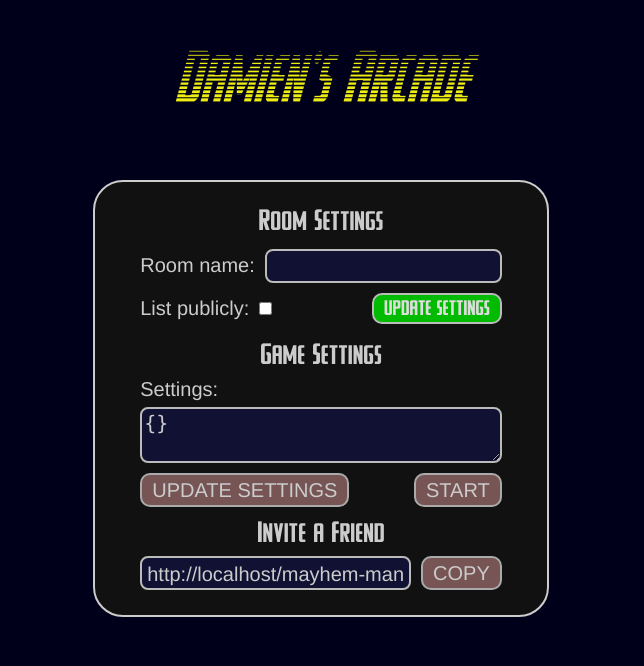
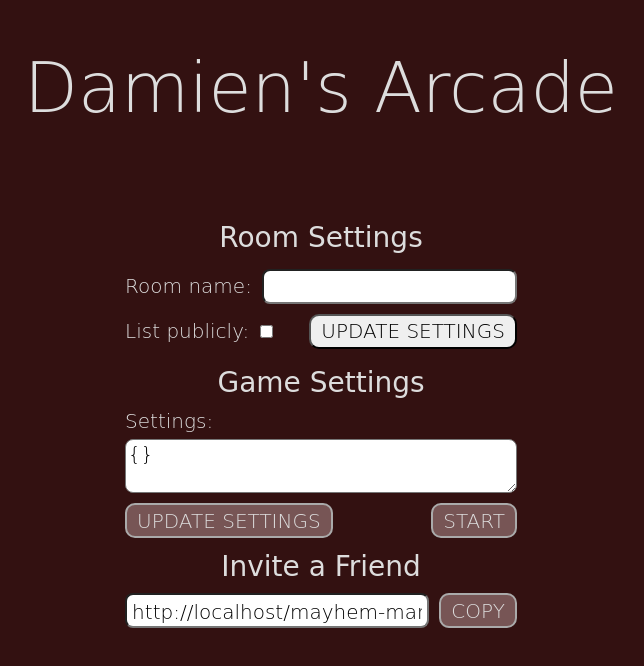
Before and after one commit to damiensnyder/damiens-arcade, a SvelteKit app: page /mayhem-manager/1 in a window 1280 px wide. Shown: the top 666 px of the page, without its empty margins (319-963 px from the left). Built offline with nearby package versions, Linux system fonts and the light colour scheme; no server answers.

Commit message:
separate css themes out of global

```diff
--- a/src/lib/tourney/bracket.svelte
+++ b/src/lib/tourney/bracket.svelte
@@ -28,14 +28,14 @@
     width: 6rem;
     padding: 0.5rem;
     text-align: right;
-    border-right: 2px solid var(--bg-fun-1);
+    border-right: 2px solid var(--bg-1);
     overflow: hidden;
     white-space: nowrap;
     text-overflow: ellipsis;
   }
 
   .tbd {
-    color: var(--text-fun-2);
+    color: var(--text-2);
     font-style: italic;
   }
 </style>
--- a/src/lib/tourney/fighter-battle-info.svelte
+++ b/src/lib/tourney/fighter-battle-info.svelte
@@ -37,8 +37,8 @@
     flex: 1;
     align-self: stretch;
     margin-top: 0.5rem;
-    background-color: var(--bg-fun-4);
-    border: 2px solid var(--bg-fun-1);
+    background-color: var(--bg-4);
+    border: 2px solid var(--bg-1);
     border-radius: 0.75rem;
   }
 
--- a/src/lib/tourney/midgame.svelte
+++ b/src/lib/tourney/midgame.svelte
@@ -93,8 +93,8 @@
     justify-content: stretch;
     align-items: stretch;
 
-    background-color: var(--bg-fun-1);
-    color: var(--text-fun-1);
+    background-color: var(--bg-1);
+    color: var(--text-1);
     font-family: var(--font-fun);
 }
 
@@ -108,9 +108,9 @@
     margin: 1rem 2rem 2rem 2rem;
     justify-content: space-evenly;
     align-items: stretch;
-    background-color: var(--bg-fun-3);
+    background-color: var(--bg-3);
     border-radius: 1.5rem;
-    border: 3px solid var(--bg-fun-2);
+    border: 3px solid var(--bg-2);
   }
 
   h2 {
--- a/src/lib/tourney/watch-fight.svelte
+++ b/src/lib/tourney/watch-fight.svelte
@@ -198,9 +198,9 @@
 
   .arena {
     position: relative;
-    border: 2px solid var(--text-fun-3);
+    border: 2px solid var(--text-3);
     border-radius: 20%;
-    background-color: var(--bg-fun-2);
+    background-color: var(--bg-2);
     flex: 2;
     margin-right: 2rem;
     aspect-ratio: 1;
@@ -222,7 +222,7 @@
     position: absolute;
     text-align: center;
     width: 0;
-    color: var(--text-fun-1);
+    color: var(--text-1);
     z-index: 1500;
   }
 
--- a/src/routes/auction-tic-tac-toe/[roomCode]/+page.svelte
+++ b/src/routes/auction-tic-tac-toe/[roomCode]/+page.svelte
@@ -6,6 +6,7 @@ import { eventHandler as auctionTTTEventHandler, handleGamestate as handleAuctio
 import type { AuctionTTTAction, AuctionTTTEvent, AuctionTTTViewpoint } from "$lib/auction-tic-tac-toe/types";
 import EventLog from "$lib/event-log.svelte";
 import "../../../styles/global.css";
+import "../../../styles/techno.css";
 import Pregame from "$lib/auction-tic-tac-toe/pregame.svelte";
 import Midgame from "$lib/auction-tic-tac-toe/midgame.svelte";
 import Postgame from "$lib/auction-tic-tac-toe/postgame.svelte";
--- a/src/styles/fun.css
+++ b/src/styles/fun.css
@@ -1,47 +1,55 @@
 :root {
-  --bg-fun-1: #311;
-  --bg-fun-2: #755;
-  --bg-fun-3: #632;
-  --bg-fun-4: #521;
-  --text-fun-1: #ddd;
-  --text-fun-2: #aaa;
-  --text-fun-3: #111;
-  --text-fun-4: #d7d7d7;
-  --accent-fun-1: #e99;
-  --accent-fun-2: #633;
-  --accent-fun-3: #522;
+  --bg-1: #311;
+  --bg-2: #755;
+  --bg-3: #632;
+  --bg-4: #521;
+  --text-1: #ddd;
+  --text-2: #aaa;
+  --text-3: #111;
+  --text-4: #d7d7d7;
+  --accent-1: #e99;
+  --accent-2: #633;
+  --accent-3: #522;
 
-  --font-fun: "Comic Sans MS", "Chalkduster";
+  --font-main: "Comic Sans MS", "Chalkduster", handwriting;
+}
+
+html,
+body,
+#svelte {
+  background-color: var(--bg-1);
+  color: var(--text-1);
+  font-family: var(--font-main);
 }
 
 * {
- font-family: inherit;
+ font-family: var(--font-main);
 }
 
 button {
   font-family: inherit;
   color: inherit;
-  background-color: var(--bg-fun-2);
-  border-color: var(--text-fun-2);
+  background-color: var(--bg-2);
+  border: 2px solid var(--text-2);
 }
 
 button:hover,
 button:active {
-  background-color: var(--accent-fun-2);
+  background-color: var(--accent-2);
 }
 
 button:hover {
-  color: var(--text-fun-4);
+  color: var(--text-4);
 }
 
 button:hover:active,
 button:active {
-  color: var(--text-fun-1);
+  color: var(--text-1);
 }
 
 h2 {
   font-weight: 600;
-  color: var(text-fun-2);
+  color: var(text-2);
 }
 
 h3 {
@@ -85,7 +93,7 @@ select {
   width: fit-content;
   z-index: 1;
   padding: 0 1rem;
-  border: 2px solid var(--bg-fun-2);
+  border: 2px solid var(--bg-2);
   border-radius: 1rem;
-  background-color: var(--bg-fun-4);
+  background-color: var(--bg-4);
 }
--- a/src/styles/global.css
+++ b/src/styles/global.css
@@ -1,34 +1,3 @@
-@font-face {
-  font-family: "Watchtower Expanded";
-  src: url(/static/watchtowerexpand.woff2);
-}
-
-@font-face {
-  font-family: "Watchtower Gradient Italic";
-  src: url(/static/watchtowergradital.woff2);
-}
-
-:root {
-  --bg-1: #00001a;
-  --bg-2: #113;
-  --bg-3: #111;
-  --bg-4: #000;
-  --bg-5: #666;
-  --text-1: #ccc;
-  --text-2: #ddd;
-  --text-3: #bbb;
-  --text-4: #888;
-  --accent-1: #ee1;
-  --accent-2: #0b0;
-  --accent-3: #090;
-  --link: #585;
-
-  --font-main: Helvetica, sans-serif;
-  --font-title: "Watchtower Gradient Italic";
-  --font-subtitle: "Watchtower Expanded";
-  --font-mono: Menlo, monospace;
-}
-
 html,
 body,
 #svelte {
@@ -39,9 +8,6 @@ body,
   flex-flow: column;
   align-items: center;
 
-  background-color: var(--bg-1);
-  color: var(--text-1);
-  font-family: var(--font-main);
   font-size: 20px;
   font-weight: 300;
 }
@@ -66,21 +32,16 @@ form {
 }
 
 h1 {
-  color: var(--accent-1);
-  font-family: var(--font-title);
   font-size: 3.5rem;
   text-align: center;
 }
 
 h2 {
   margin: 0;
-  color: var(--text-2);
-  font-family: var(--font-subtitle);
   font-size: 2rem;
 }
 
 h3 {
-  font-family: var(--font-subtitle);
   font-size: 1.4rem;
   margin: 0.6rem 0 0.5rem;
 }
@@ -89,10 +50,7 @@ input[type=text],
 input[type=number] {
   min-width: 0;
   padding: 0.25rem;
-  border: 2px solid var(--text-3);
   border-radius: 0.4rem;
-  background-color: var(--bg-2);
-  color: var(--text-1);
   flex: 1 1 auto;
   margin: 0 0.5rem;
   padding: 0.25rem 0.25rem 0.1rem 0.25rem;
@@ -101,10 +59,7 @@ input[type=number] {
 select {
   min-width: 0;
   padding: 0.25rem;
-  border: 2px solid var(--text-3);
   border-radius: 0.4rem;
-  background-color: var(--bg-2);
-  color: var(--text-1);
   flex: 1 1 auto;
   margin: 0 0.5rem;
   padding: 0.25rem 0.25rem 0.1rem 0.25rem;
@@ -115,11 +70,7 @@ option {
 }
 
 textarea {
-  background-color: var(--bg-2);
-  color: var(--text-1);
-  border: 2px solid var(--text-3);
   border-radius: 0.4rem;
-  font-family: var(--font-mono);
 }
 
 button,
@@ -141,9 +92,7 @@ a {
   margin: 1rem 3.5rem;
   padding: 1.25rem 2.25rem;
   flex-flow: column;
-  border: 2px solid var(--text-1);
   border-radius: 1.5rem;
-  background-color: var(--bg-3);
 }
 
 button,
@@ -151,27 +100,20 @@ input[type="submit"] {
   padding: 0.18rem 0.5rem;
   margin-top: 1rem;
   justify-self: last baseline;
-  border: 2px solid var(--text-3);
   border-radius: 0.5rem;
 
-  font-family: var(--font-subtitle);
   font-size: 1rem;
-  color: var(--text-2);
-  background-color: var(--accent-2);
   transition: color 0.05s ease-in-out;
   transition: background-color 0.05s ease-in-out;
 }
 
 button:hover,
 input[type="submit"]:hover {
-  color: var(--text-3);
   transition: color 0.05s ease-in-out;
 }
 
 button:active,
 input[type="submit"]:active {
-  color: var(--text-3);
-  background-color: var(--accent-3);
   transition: color 0.05s ease-in-out;
   transition: background-color 0.05s ease-in-out;
 }
@@ -181,8 +123,6 @@ input:disabled:active,
 button:disabled,
 button:disabled:active,
 select:disabled {
-  color: var(--text-3);
-  background-color: var(--bg-5);
   cursor: not-allowed;
 }
 
--- /dev/null
+++ b/src/styles/techno.css
@@ -0,0 +1,110 @@
+@font-face {
+  font-family: "Watchtower Expanded";
+  src: url(/static/watchtowerexpand.woff2);
+}
+
+@font-face {
+  font-family: "Watchtower Gradient Italic";
+  src: url(/static/watchtowergradital.woff2);
+}
+
+:root {
+  --bg-1: #00001a;
+  --bg-2: #113;
+  --bg-3: #111;
+  --bg-4: #000;
+  --bg-5: #666;
+  --text-1: #ccc;
+  --text-2: #ddd;
+  --text-3: #bbb;
+  --text-4: #888;
+  --accent-1: #ee1;
+  --accent-2: #0b0;
+  --accent-3: #090;
+  --link: #585;
+
+  --font-main: Helvetica, sans-serif;
+  --font-title: "Watchtower Gradient Italic";
+  --font-subtitle: "Watchtower Expanded";
+  --font-mono: Menlo, monospace;
+}
+
+html,
+body,
+#svelte {
+  background-color: var(--bg-1);
+  color: var(--text-1);
+  font-family: var(--font-main);
+}
+
+h1 {
+  color: var(--accent-1);
+  font-family: var(--font-title);
+}
+
+h2 {
+  color: var(--text-2);
+  font-family: var(--font-subtitle);
+}
+
+h3 {
+  font-family: var(--font-subtitle);
+}
+
+input[type=text],
+input[type=number] {
+  border: 2px solid var(--text-3);
+  background-color: var(--bg-2);
+  color: var(--text-1);
+}
+
+select {
+  border: 2px solid var(--text-3);
+  background-color: var(--bg-2);
+  color: var(--text-1);
+}
+
+textarea {
+  background-color: var(--bg-2);
+  color: var(--text-1);
+  border: 2px solid var(--text-3);
+  font-family: var(--font-mono);
+}
+
+a {
+  color: var(--link);
+}
+
+.top-level-menu {
+  border: 2px solid var(--text-1);
+  background-color: var(--bg-3);
+}
+
+button,
+input[type="submit"] {
+  border: 2px solid var(--text-3);
+
+  font-family: var(--font-subtitle);
+  color: var(--text-2);
+  background-color: var(--accent-2);
+}
+
+button:hover,
+input[type="submit"]:hover {
+  color: var(--text-3);
+}
+
+button:active,
+input[type="submit"]:active {
+  color: var(--text-3);
+  background-color: var(--accent-3);
+}
+
+input:disabled,
+input:disabled:active,
+button:disabled,
+button:disabled:active,
+select:disabled {
+  color: var(--text-3);
+  background-color: var(--bg-5);
+}
```
Also changed, not shown: src/routes/+page.svelte (+4 -3 lines).
